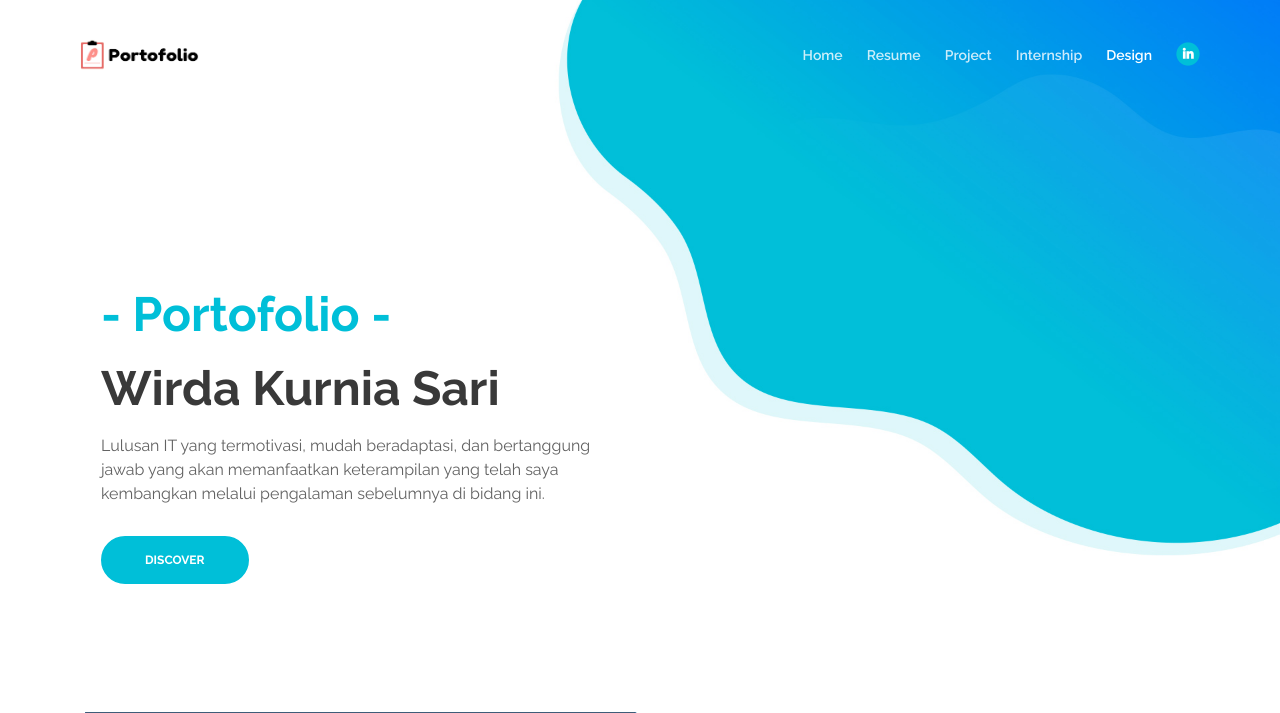
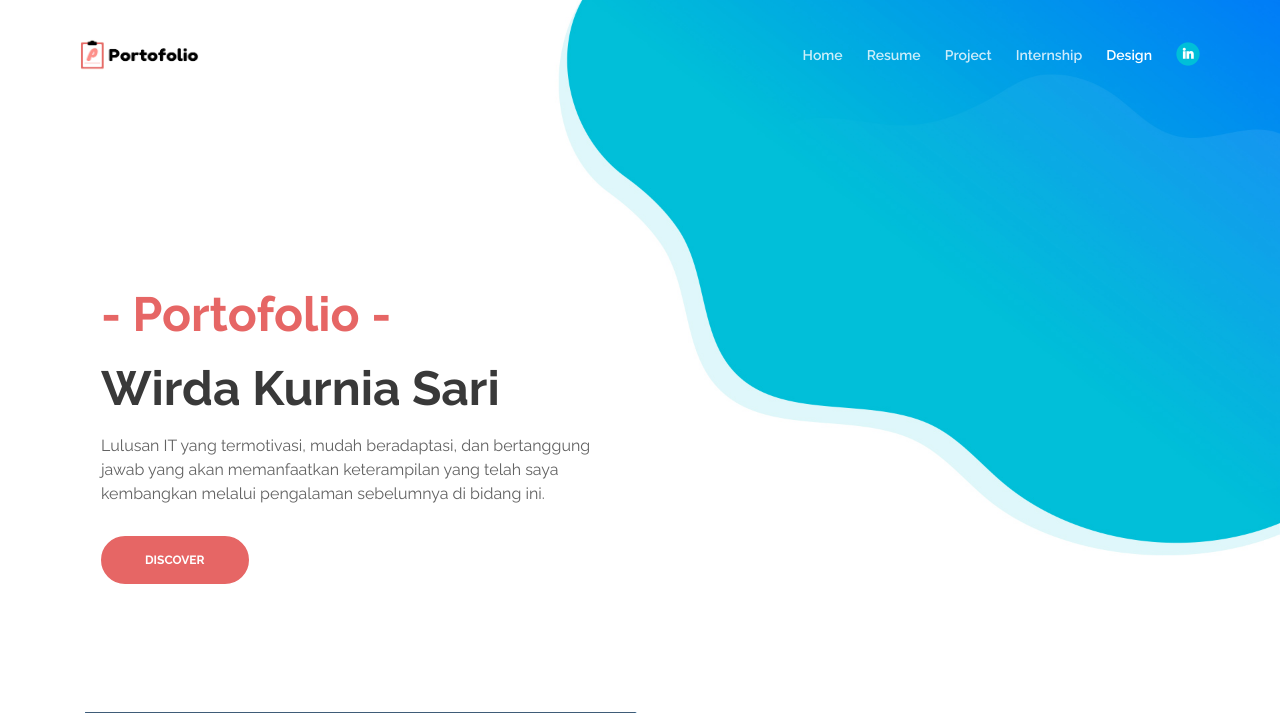
Before and after one commit to wirdakurnia/portofolio_wirda, a PHP site: page / in a window 1280 px wide. Shown: the top 713 px of the page. Run offline with PHP 8.4, Linux system fonts and the light colour scheme.

Commit message:
update portofolio

```diff
--- a/css/styles.css
+++ b/css/styles.css
@@ -132,7 +132,7 @@ a.white {
 }
 
 .turquoise {
-	color: #00bfd8;
+	color: #e66665;
 }
 
 .btn-solid-reg {
@@ -156,9 +156,9 @@ a.white {
 .btn-solid-lg {
 	display: inline-block;
 	padding: 1.375rem 2.625rem 1.375rem 2.625rem;
-	border: 0.125rem solid #00bfd8;
+	border: 0.125rem solid #e66665;
 	border-radius: 2rem;
-	background-color: #00bfd8;
+	background-color: #e66665;
 	color: #fff;
 	font: 700 0.75rem/0 "Raleway", sans-serif;
 	text-decoration: none;
@@ -167,7 +167,7 @@ a.white {
 
 .btn-solid-lg:hover {
 	background-color: transparent;
-	color: #00bfd8;
+	color: #e66665;
 	text-decoration: none;
 }
 
```
